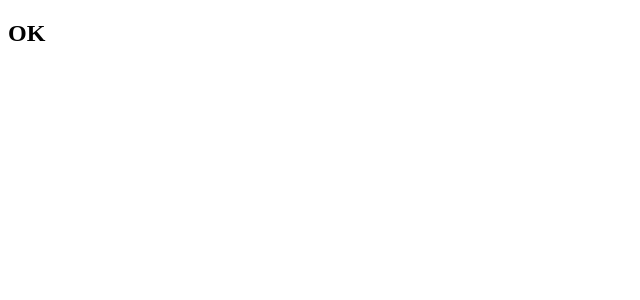
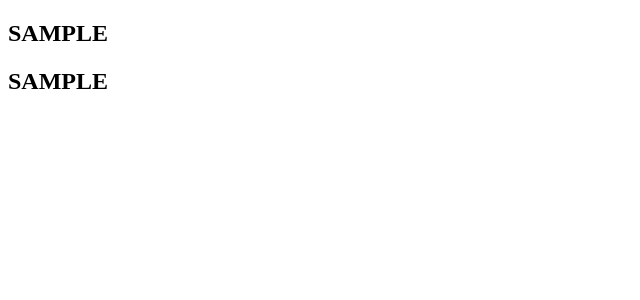
Before and after one commit to uenoryo/html2pdf, a Vue app: page / in a window 1280 px wide. Shown: the top 300 px of the page, without its empty margins (0-640 px from the left). Built offline with nearby package versions, Linux system fonts and the light colour scheme.

Commit message:
canvasに出力する.

```diff
--- a/src/components/Sample.vue
+++ b/src/components/Sample.vue
@@ -1,13 +1,24 @@
 <template>
   <div class="sample">
-    <h2>OK</h2>
+    <div ref="content">
+      <h2>SAMPLE</h2>
+    </div>
+    <div ref="result">
+    </div>
   </div>
 </template>
 
 <script>
+import html2canvas from 'html2canvas'
+
 export default {
   name: 'Sample',
-  props: {}
+  props: {},
+  mounted: function() {
+    html2canvas(this.$refs.content).then((canvas) => {
+      this.$refs.result.appendChild(canvas)
+    })
+  },
 }
 </script>
 
```
